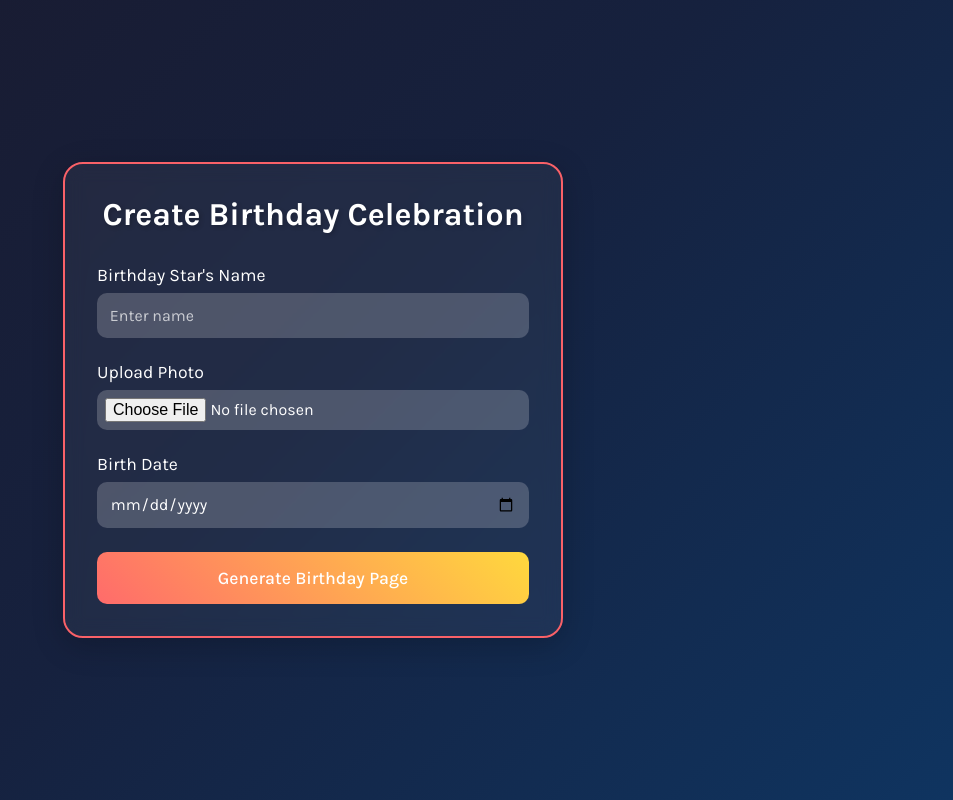
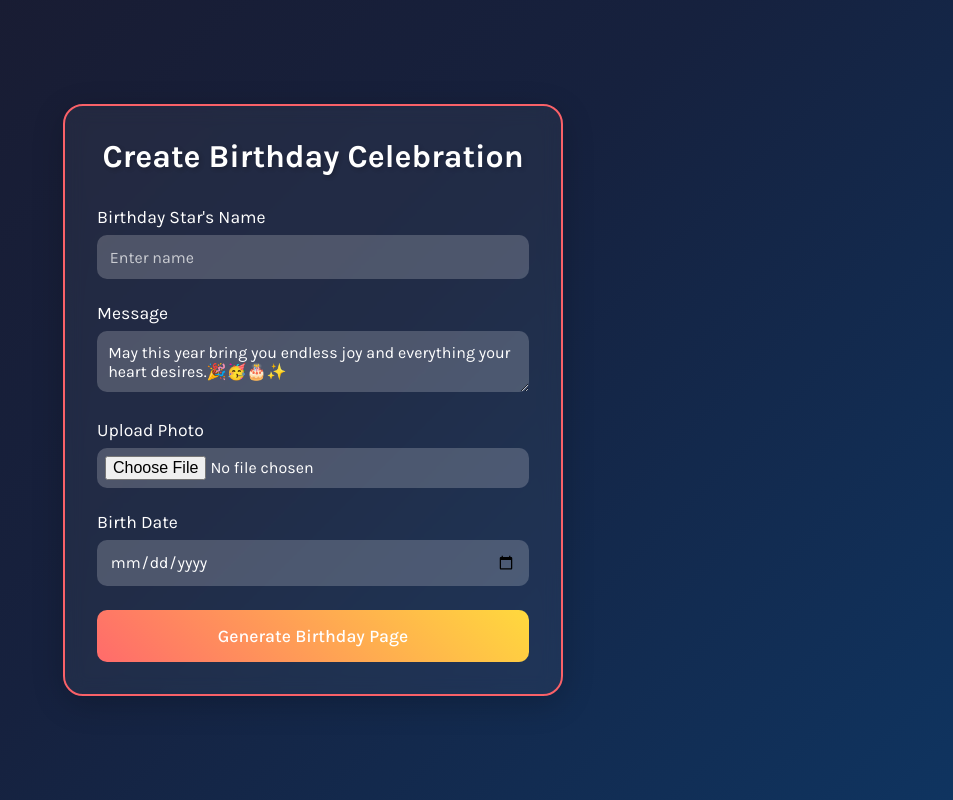
Before and after one commit to LokeshwarPrasad3/MakeBirthdayWish, a React (Vite) app in the folder client/: page / in a window 1280 px wide. Shown: the whole page, without its empty margins (327-1280 px from the left). Built offline with nearby package versions, Linux system fonts and the light colour scheme; no server answers.

Commit message:
Implemented Custom Message Inputs Feature

```diff
--- a/client/src/App.css
+++ b/client/src/App.css
@@ -3,6 +3,9 @@
   padding: 0;
   font-family: 'Karla', sans-serif;
   box-sizing: border-box;
+
+  scrollbar-width: thin;
+  scrollbar-color: rgba(255, 255, 255, 0.2) transparent;
 }
 
 body {
@@ -14,3 +17,22 @@ body {
   font-family: 'Karla', sans-serif;
   overflow: hidden;
 }
+
+/* custom scrollbar */
+::-webkit-scrollbar {
+  width: 8px;
+  height: 8px;
+}
+::-webkit-scrollbar-thumb {
+  background: rgba(255, 255, 255, 0.2);
+  border-radius: 10px;
+  transition: background 0.3s ease;
+}
+
+::-webkit-scrollbar-thumb:hover {
+  background: rgba(255, 255, 255, 0.4);
+}
+
+::-webkit-scrollbar-track {
+  background: transparent;
+}
--- a/client/src/components/BirthdayCelebration.jsx
+++ b/client/src/components/BirthdayCelebration.jsx
@@ -27,7 +27,7 @@ const triggerConfetti = () => {
 };
 
 const BirthdayCelebration = () => {
-  const { name, profilePicture, birthDate } = useBirthday();
+  const { name, profilePicture, message, birthDate } = useBirthday();
 
   useEffect(() => {
     triggerConfetti();
@@ -39,13 +39,13 @@ const BirthdayCelebration = () => {
         <div className="profile-image">
           <img src={profilePicture} alt="Birthday Person" />
         </div>
+        <div className="birthday-date">10 March <span className="heart" >❤</span> </div>
         <h1 className="birthday-text">Happy Birthday!</h1>
         <h2 className="name-text">{name}</h2>
       </div>
       <div className="message-section">
         <p className="wish-text">
-          May this year bring you endless joy and everything your heart desires.
-          🎉🥳🎂✨
+          {message}
         </p>
       </div>
     </div>
--- a/client/src/components/CandleInteraction.jsx
+++ b/client/src/components/CandleInteraction.jsx
@@ -111,11 +111,12 @@ const CandleInteraction = () => {
   useEffect(() => {
     if (!data?.data?.success) return;
     const birthdayData = data.data.data;
-    const { avatar, name, dob } = birthdayData;
+    const { avatar, name, dob, message } = birthdayData;
     handleSetBirthdayBoyDetails({
       name,
       profilePicture: avatar,
       birthdayDate: dob,
+      message
     });
   }, [data]);
 
--- a/client/src/components/MakeBirthdayWishForm.jsx
+++ b/client/src/components/MakeBirthdayWishForm.jsx
@@ -70,6 +70,7 @@ const MakeBirthdayWishForm = () => {
     name: Yup.string().required('Name is required'),
     photoId: Yup.string().required('Photo ID is required'),
     birthDate: Yup.date().required('Birthdate is required').nullable(),
+    message: Yup.string().required('Message is required'),
   });
 
   // Formik setup
@@ -86,6 +87,7 @@ const MakeBirthdayWishForm = () => {
       name: '',
       birthDate: '',
       photoId: '',
+      message: 'May this year bring you endless joy and everything your heart desires.🎉🥳🎂✨',
     },
     validationSchema: validationSchema,
     onSubmit: (values) => {
@@ -94,8 +96,8 @@ const MakeBirthdayWishForm = () => {
         name: values.name,
         avatar: values.photoId,
         dob: values.birthDate,
+        message: values.message,
       });
-
     },
   });
 
@@ -116,6 +118,20 @@ const MakeBirthdayWishForm = () => {
             />
             {errors.name && touched.name && (
               <span className="form-error-text">{errors.name}</span>
+            )}
+          </div>
+
+          <div className="form-group">
+            <label>Message</label>
+            <textarea
+            id="message"
+              value={values.message}
+              onChange={handleChange}
+              onBlur={handleBlur}
+              placeholder="Enter your message"
+            ></textarea>
+            {errors.message && touched.message && (
+              <span className="form-error-text">{errors.message}</span>
             )}
           </div>
 
--- a/client/src/context/birthday/BirthdayContext.jsx
+++ b/client/src/context/birthday/BirthdayContext.jsx
@@ -6,17 +6,20 @@ const BirthdayContextProvider = ({ children }) => {
   const [name, setName] = useState('');
   const [email, setEmail] = useState('');
   const [profilePicture, setProfilePicture] = useState('');
+  const [message, setMessage] = useState('');
   const [birthdayDate, setBirthdayDate] = useState('');
 
   const handleSetBirthdayBoyDetails = ({
     name,
     email,
     profilePicture,
+    message,
     birthdayDate,
   }) => {
-    console.log("photos gone come", profilePicture)
+    console.log("messages", message)
     setName(name);
     setEmail(email);
+    setMessage(message);
     setProfilePicture(profilePicture);
     setBirthdayDate(birthdayDate);
   };
@@ -28,6 +31,7 @@ const BirthdayContextProvider = ({ children }) => {
         email,
         profilePicture,
         birthdayDate,
+        message,
         handleSetBirthdayBoyDetails,
       }}
     >
--- a/client/src/styles/birthday.css
+++ b/client/src/styles/birthday.css
@@ -14,6 +14,12 @@
     width: 95%;
     max-width: 450px;
     margin: auto;
+}
+
+@media (max-width: 600px){
+    .content {
+        padding: 2rem;
+    }
 }
 
 /* Gradient Border Effect */
@@ -43,7 +49,7 @@
 
 
 .profile-section {
-    margin-bottom: 2rem;
+    margin-bottom: 1rem;
 }
 
 .profile-image {
@@ -66,7 +72,7 @@
 .birthday-text {
     color: #fff;
     font-size: 2.5rem;
-    margin-bottom: 1rem;
+    margin-bottom: 12px;
     text-shadow: 0 0 10px rgba(255, 255, 255, 0.5);
     animation: textSlideUp 0.5s ease-out 1.5s forwards;
     opacity: 0;
@@ -79,9 +85,9 @@
     background-clip: text;
     color: transparent;
     font-family: 'Dancing Script', cursive; /* Elegant cursive font for birthday name */
-    font-size: 2rem;
+    font-size: 2.1rem;
     white-space: nowrap;
-    margin-bottom: 1rem;
+    margin-bottom: 12px;
     text-shadow: 0 0 10px rgba(1, 196, 255, 0.3);
     animation: textSlideUp 0.5s ease-out 2s forwards;
     opacity: 0;
@@ -89,6 +95,27 @@
     background-size: 200% auto;
     /* animation: textSlideUp 0.5s ease-out 2s forwards, gradientFlow 3s linear infinite; */
 }
+.birthday-date {
+    background: rgba(255, 255, 255, 0.1); /* Subtle transparency for a softer look */
+    border-radius: 12px;
+    padding: 8px 12px;
+    font-size: 20px;
+    margin: auto;
+    width: fit-content;
+    font-weight: bold;
+    color: #ffcc70;
+    text-shadow: 0 0 10px rgba(255, 200, 100, 0.8),
+                 0 0 20px rgba(255, 140, 0, 0.6);
+    font-weight: 700;
+    letter-spacing: 1px;
+    border: 1px solid rgba(255, 200, 100, 0.4);
+    box-shadow: 0 4px 10px rgba(255, 200, 100, 0.2);
+    margin-bottom: 16px;
+}
+.heart{
+    color: red;
+}
+
 @keyframes gradientFlow {
     0% { background-position: 0% 50%; }
     50% { background-position: 100% 50%; }
--- a/client/src/styles/birthdayForm.css
+++ b/client/src/styles/birthdayForm.css
@@ -98,6 +98,27 @@ input:focus {
   background: rgba(255, 255, 255, 0.3);
   box-shadow: 0 0 10px rgba(255, 255, 255, 0.2);
 }
+textarea {
+  width: 100%;
+  padding: 0.7rem;
+  border: none;
+  border-radius: 10px;
+  background: rgba(255, 255, 255, 0.2);
+  color: white;
+  font-size: 1rem;
+  transition: all 0.3s ease;
+
+}
+
+textarea::placeholder {
+  color: rgba(255, 255, 255, 0.7);
+}
+
+textarea:focus {
+  outline: none;
+  background: rgba(255, 255, 255, 0.3);
+  box-shadow: 0 0 10px rgba(255, 255, 255, 0.2);
+}
 
 input[type="file"] {
   padding: 0.5rem;
```
Also changed, not shown: 2 other files (tests, documents, lock files or other folders). Lines whose indentation alone changed are shown as unchanged.
